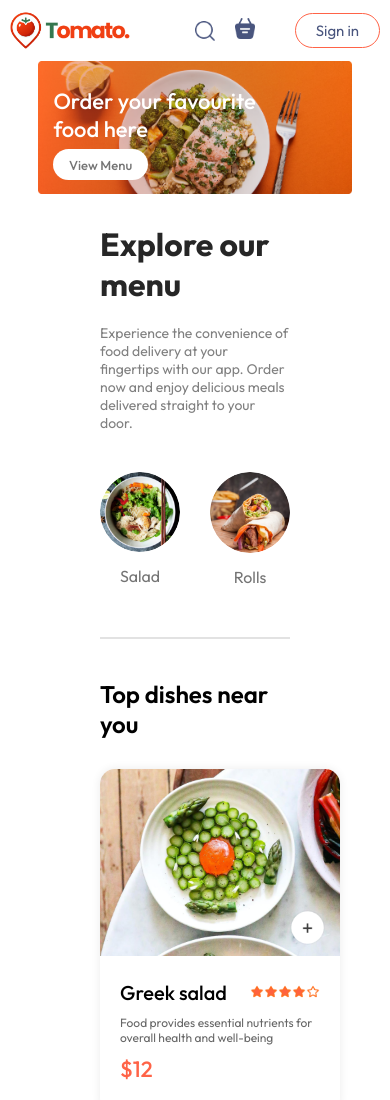
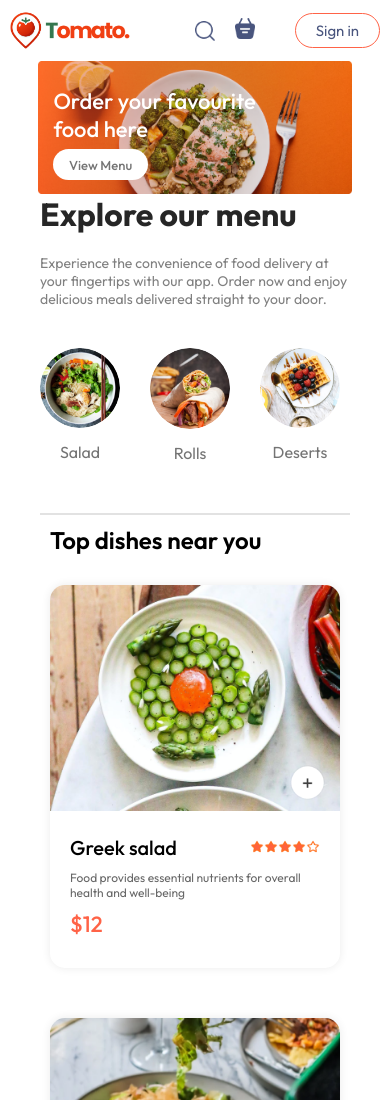
Before and after one commit to PabloDomingok/App-delivery-de-comida, a React (Vite) app in the folder app-delivery-comida/: page / in a window 390 px wide. Shown: the top 1100 px of the page. Built offline with nearby package versions, Linux system fonts and the light colour scheme.

Commit message:
Se han arreglado algunos errores en ExploreMenu y FoodDisplay

```diff
--- a/app-delivery-comida/src/components/ExploreMenu/ExploreMenu.css
+++ b/app-delivery-comida/src/components/ExploreMenu/ExploreMenu.css
@@ -59,7 +59,11 @@
 }
 
 @media (max-width:1050px){
+    .explore-menu{
+        margin: 0px 40px;
+    }
     .explore-menu-text{
+
         max-width: 100%;
         font-size: 14px;
     }
--- a/app-delivery-comida/src/components/FoodDisplay/FoodDisplay.css
+++ b/app-delivery-comida/src/components/FoodDisplay/FoodDisplay.css
@@ -12,3 +12,9 @@
     gap: 30px;
     row-gap: 50px;
 }
+
+@media (max-width:1050px){
+    .food-display{
+        margin: 0px 50px;
+    }
+}
```
